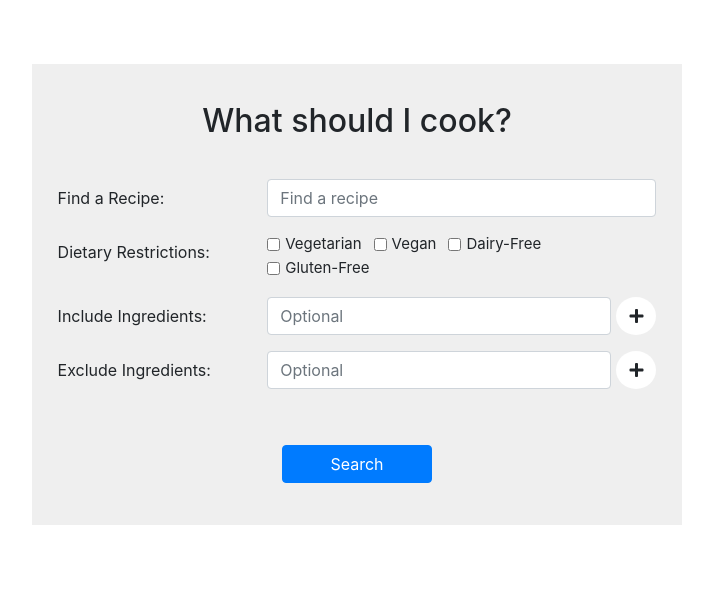
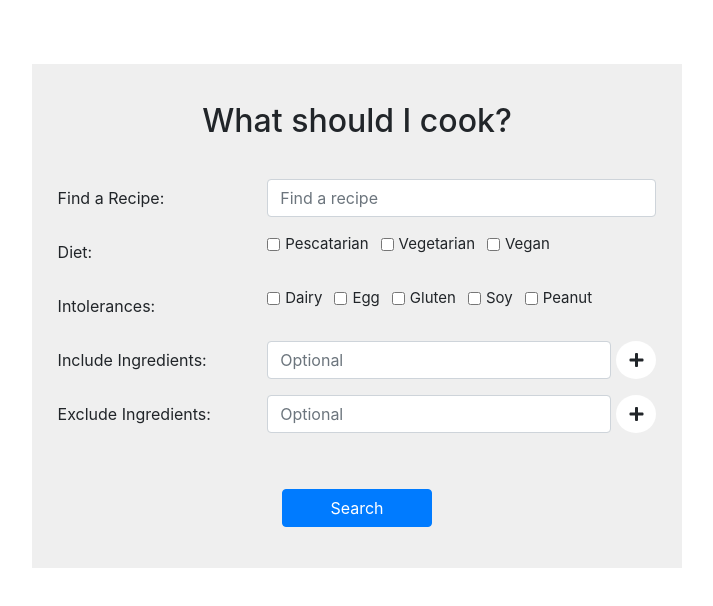
Before and after one commit to akiimai/recipe, a React (Create React App) app: page / in a window 1280 px wide. Shown: the top 606 px of the page, without its empty margins (283-996 px from the left). Built offline with nearby package versions, Linux system fonts and the light colour scheme.

Commit message:
update form

```diff
--- a/src/Main.js
+++ b/src/Main.js
@@ -2,7 +2,7 @@ import React, { Component } from 'react';
 import 'bootstrap/dist/css/bootstrap.css';
 import './Main.css';
 import * as recipeSearch from './services/recipeSearch';
-import { dietRestrictions } from './data';
+import { diet, intolerances } from './data';
 
 class Main extends Component {
     constructor(props) {
@@ -10,7 +10,8 @@ class Main extends Component {
 
         this.state = {
             recipeName: '',
-            dietRestrictions: dietRestrictions,
+            diet: diet,
+            intolerances: intolerances,
             data: [],
             include: [],
             exclude: []
@@ -23,6 +24,22 @@ class Main extends Component {
             recipeName: evt.target.value
         })
     };
+
+    onCheckDiet = (evt, index) => {
+        let diet = [...this.state.diet]
+        diet[index].checked = evt.target.checked;
+        this.setState({
+            diet
+        })
+    };
+
+    onCheckIntolerances = (evt, index) => {
+        let intolerances = [...this.state.intolerances]
+        intolerances[index].checked = evt.target.checked;
+        this.setState({
+            intolerances
+        })
+    }
 
     handleInclude = (evt, index) => {
         evt.preventDefault();
@@ -127,14 +144,23 @@ class Main extends Component {
             )
         })
 
-        let dietRestrictions = this.state.dietRestrictions.map(item => {
+        let diet = this.state.diet.map((item, index) => {
             return (
-                <div className="form-check form-check-inline" key={item.value}>
-                    <input type="checkbox" className="form-check-input" id={item.value} />
+                <div className="form-check form-check-inline" key={index}>
+                    <input type="checkbox" className="form-check-input" checked={this.state.diet[index].checked} onChange={e => this.onCheckDiet(e, index)} />
                     <label className="form-check-label" htmlFor={item.name}>{item.name}</label>
                 </div>
             )
         });
+
+        let intolerances = this.state.intolerances.map((item, index) => {
+            return (
+                <div className="form-check form-check-inline" key={index}>
+                    <input type="checkbox" className="form-check-input" checked={this.state.intolerances[index].checked} onChange={e => this.onCheckIntolerances(e, index)} />
+                    <label className="form-check-label" htmlFor={item.name}>{item.name}</label>
+                </div>
+            )
+        })
 
         let list = this.state.data
             ? this.state.data.map(item => {
@@ -164,9 +190,15 @@ class Main extends Component {
                             </div>
                         </div>
                         <div className="form-group row">
-                            <label htmlFor="restrictions" className="col-sm-4 col-form-label">Dietary Restrictions:</label>
+                            <label htmlFor="restrictions" className="col-sm-4 col-form-label">Diet:</label>
                             <div className="col-sm-8" style={{ fontSize: "15px" }}>
-                                {dietRestrictions}
+                                {diet}
+                            </div>
+                        </div>
+                        <div className="form-group row">
+                            <label htmlFor="restrictions" className="col-sm-4 col-form-label">Intolerances:</label>
+                            <div className="col-sm-8" style={{ fontSize: "15px" }}>
+                                {intolerances}
                             </div>
                         </div>
                         {/* Include Block */}
--- a/src/data.js
+++ b/src/data.js
@@ -1,6 +1,13 @@
-export const dietRestrictions = [
-    { value: 1, name: 'Vegetarian'},
-    { value: 2, name: 'Vegan'},
-    { value: 3, name: 'Dairy-Free'},
-    { value: 4, name: 'Gluten-Free' }
+export const diet = [
+    { value: 1, checked: false, name: 'Pescatarian'},
+    { value: 2, checked: false, name: 'Vegetarian'},
+    { value: 3, checked: false, name: 'Vegan'}
 ]
+
+export const intolerances = [
+    { value: 1, checked: false, name: 'Dairy'},
+    { value: 2, checked: false, name: 'Egg' },
+    { value: 3, checked: false, name: 'Gluten'},
+    { value: 4, checked: false, name: 'Soy' },
+    { value: 5, checked: false, name: 'Peanut' }
+]
--- a/src/services/recipeSearch.js
+++ b/src/services/recipeSearch.js
@@ -5,7 +5,7 @@ const headers = {
 }
 
 const getRecipeByName = data => {
-    const url = "https://webknox-recipes.p.rapidapi.com/recipes/search?query=" + data.recipeName
+    const url = "https://webknox-recipes.p.rapidapi.com/recipes/search?&diet=vegetarian" + "query=" + data.recipeName
     const config = {
         method: "GET",
         headers
```
